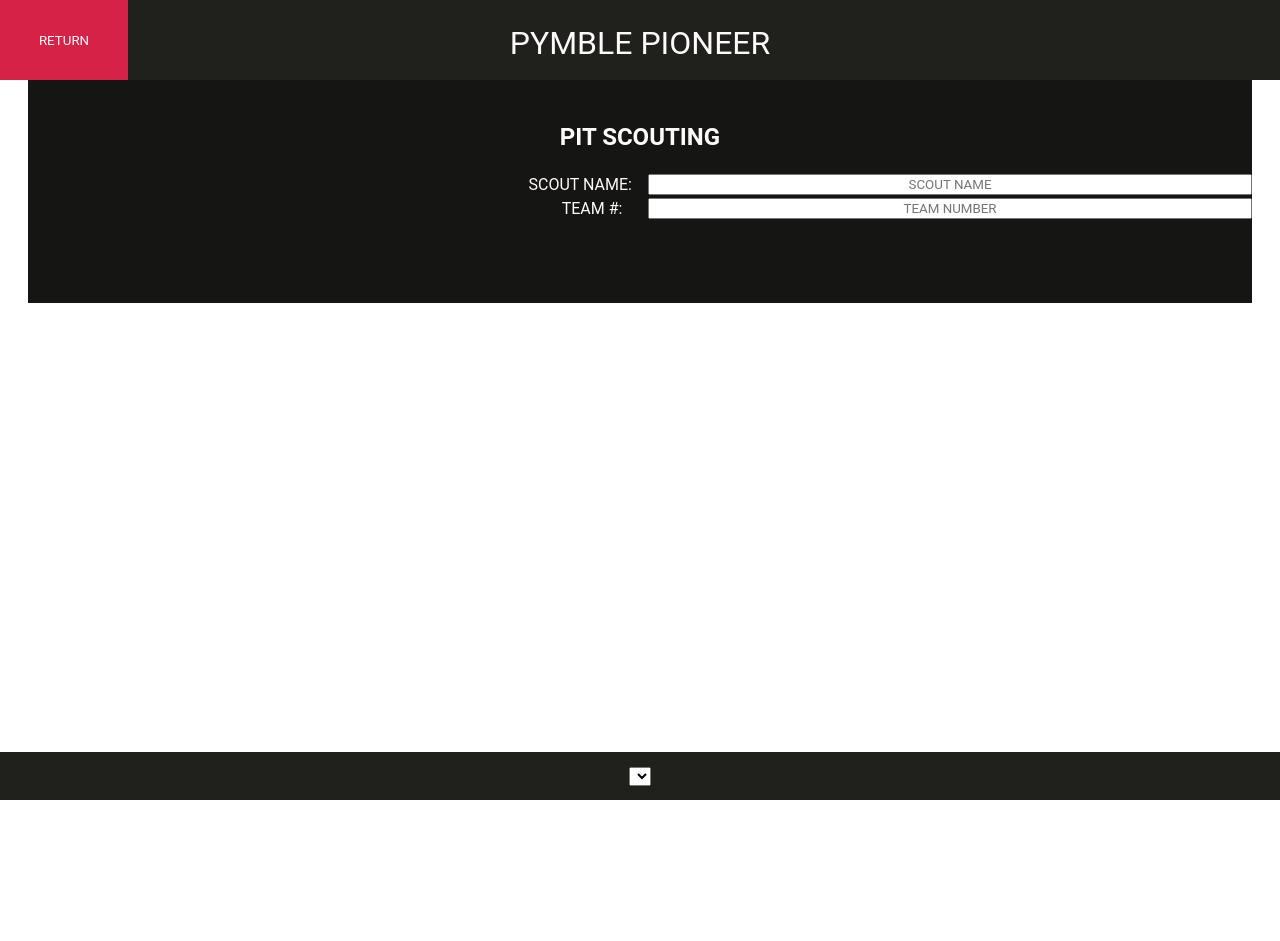
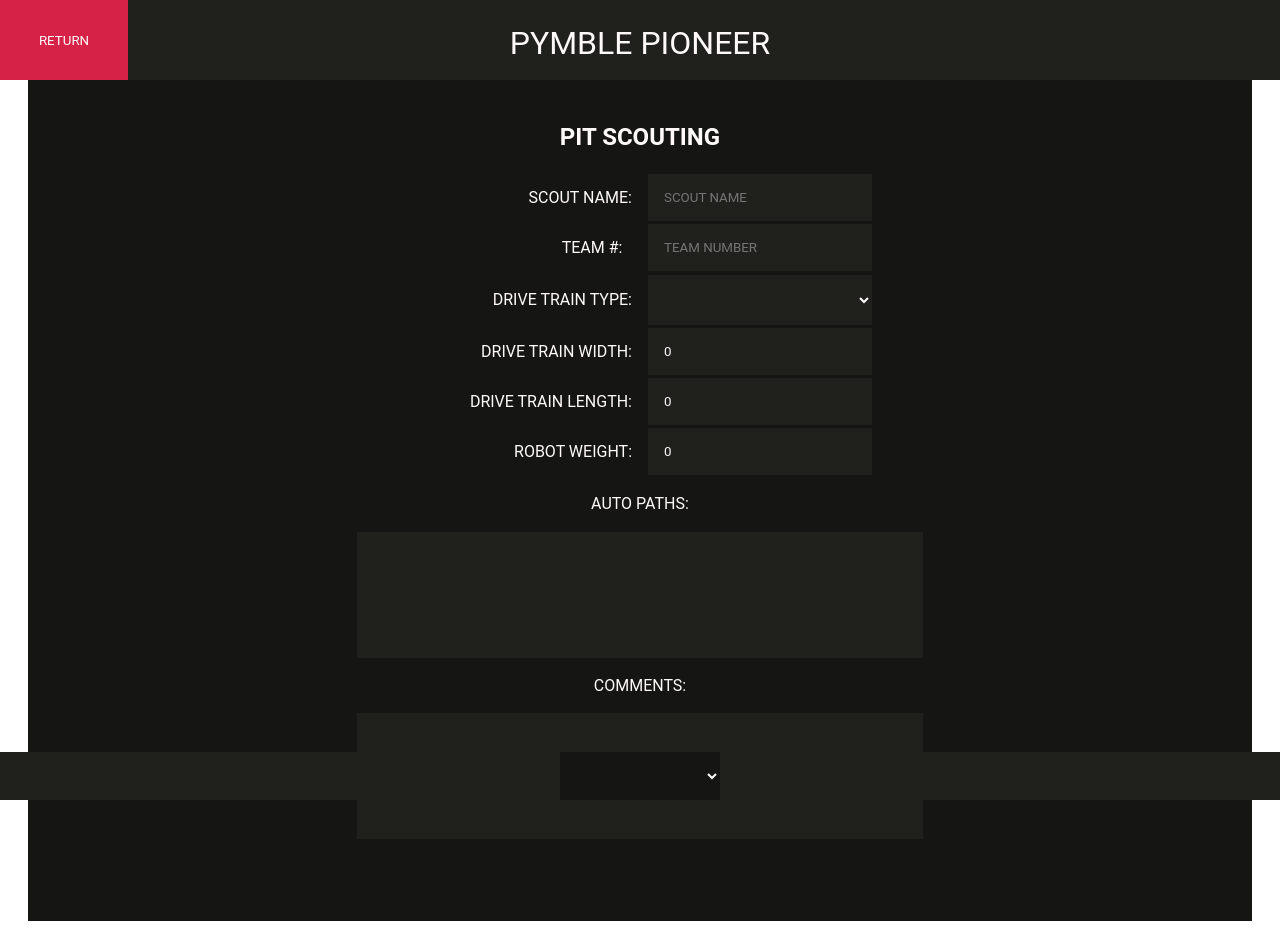
Before and after one commit to Froze-N-Milk/Pymble-Pioneer-2023champsOUTDATED, a SvelteKit app: page / in a window 1280 px wide. Both pictures are taken after a click on the button 760 px from the left and 128 px from the top of the page. Before the commit the page ends 800 px from the top, so only its background shows below. Built offline with nearby package versions, Linux system fonts and the light colour scheme.

Commit message:
Pit scouting draft 1

```diff
--- a/src/routes/PitScouting/PitScouting.svelte
+++ b/src/routes/PitScouting/PitScouting.svelte
@@ -1,6 +1,7 @@
 <script lang="ts">
 	import { PitScoutingArray } from './../Utils/stores.js';
     import { onMount } from "svelte";
+    import Selector from '../Utils/Selector.svelte';
 
 	const regex = new RegExp("^[0-9]*$");
 
@@ -10,7 +11,17 @@
 				event.preventDefault();
 			}
 		});
-		document.getElementById("teamNumber")?.addEventListener("beforeinput", (event) => {
+		document.getElementById("width")?.addEventListener("beforeinput", (event) => {
+			if (event.data != null && !regex.test(event.data)) {
+				event.preventDefault();
+			}
+		});
+		document.getElementById("length")?.addEventListener("beforeinput", (event) => {
+			if (event.data != null && !regex.test(event.data)) {
+				event.preventDefault();
+			}
+		});
+		document.getElementById("weight")?.addEventListener("beforeinput", (event) => {
 			if (event.data != null && !regex.test(event.data)) {
 				event.preventDefault();
 			}
@@ -18,12 +29,11 @@
 	});
 
 	let formError: string;
-	let teamNumberSelector: string | number = ""
-	$: teamNumberSelector = teamNumberSelector === "" ? $PitScoutingArray[0].teamNumber : teamNumberSelector;
-	$: console.log("selected" + teamNumberSelector);
+	let selectedIndex = 0;
+	$: console.log("selected" + selectedIndex);
 	$: console.log("initial" + $PitScoutingArray[0].teamNumber);
 
-	$: SelectedPitScoutingEntry = $PitScoutingArray.filter(array => array.teamNumber === teamNumberSelector)[0] ?? $PitScoutingArray[0];
+	$: SelectedPitScoutingEntry = $PitScoutingArray.filter(array => array.teamNumber === $PitScoutingArray[selectedIndex].teamNumber)[0] ?? $PitScoutingArray[0];
 
 	$:allowAdvance = SelectedPitScoutingEntry.scouterName !== "" && SelectedPitScoutingEntry.teamNumber !== "" && SelectedPitScoutingEntry.teamNumber !== "";
 
@@ -37,21 +47,60 @@
 	}
 </script>
 
+<style>
+
+	.buttonLookAlike {
+		/* outline: 1px solid #151513; */
+		background: #151513;
+		/* background: #20201D; */
+		color: snow;
+		margin: none;
+		text-align: center;
+		padding-left: 2rem;
+		padding-right: 2rem;
+		overflow: hidden;
+		border: none;
+		height: calc(3rem);
+		width: 10rem;
+	}
+
+</style>
 
 <h2 class="sectionHeader">PIT SCOUTING</h2>
 
-<label for="" class="left-column">SCOUT NAME:</label>
-<input autocomplete="off" class="hoverSelfAnnounce" inputmode="text" type="text" placeholder="SCOUT NAME" bind:value={SelectedPitScoutingEntry.scouterName} />
+<form>
+	<label for="" class="left-column">SCOUT NAME:</label>
+	<input autocomplete="off" class="hoverSelfAnnounce" inputmode="text" type="text" placeholder="SCOUT NAME" bind:value={SelectedPitScoutingEntry.scouterName} />
 
-<label for="" class="left-column">TEAM #:</label>
-<input autocomplete="off" id="teamNumber" class="hoverSelfAnnounce" type="text" inputmode="numeric" placeholder="TEAM NUMBER" bind:value={SelectedPitScoutingEntry.teamNumber} />
+	<label for="" class="left-column">TEAM #:</label>
+	<input autocomplete="off" id="teamNumber" class="hoverSelfAnnounce" type="text" inputmode="numeric" placeholder="TEAM NUMBER" bind:value={SelectedPitScoutingEntry.teamNumber} />
 
+	<label for="" class="left-column">DRIVE TRAIN TYPE:</label>
+	<Selector options={["TANK", "SWERVE", "MECANUM", "OTHER"]} bind:value={SelectedPitScoutingEntry.driveTrainType} />
+
+	<label for="" class="left-column">DRIVE TRAIN WIDTH:</label>
+	<input autocomplete="off" id="width" class="hoverSelfAnnounce" type="text" inputmode="numeric" placeholder="WIDTH" bind:value={SelectedPitScoutingEntry.driveTrainSizeWidth} />
+
+	<label for="" class="left-column">DRIVE TRAIN LENGTH:</label>
+	<input autocomplete="off" id="length" class="hoverSelfAnnounce" type="text" inputmode="numeric" placeholder="LENGTH" bind:value={SelectedPitScoutingEntry.driveTrainSizeLength} />
+
+	<label for="" class="left-column">ROBOT WEIGHT:</label>
+	<input autocomplete="off" id="weight" class="hoverSelfAnnounce" type="text" inputmode="numeric" placeholder="WEIGHT" bind:value={SelectedPitScoutingEntry.robotWeight} />
+
+	<p class="sectionHeader">AUTO PATHS:</p>
+	<textarea class="sectionHeader hoverSelfAnnounce" rows="8" bind:value={SelectedPitScoutingEntry.autoPaths}></textarea>
+
+	<p class="sectionHeader">COMMENTS:</p>
+	<textarea class="sectionHeader hoverSelfAnnounce" rows="8" bind:value={SelectedPitScoutingEntry.comments}></textarea>
+
+
+</form>
 <div class="navbar">
 
-	<select class="buttonLookAlike hoverSelfAnnounce" bind:value={teamNumberSelector}>
-		{#each $PitScoutingArray.map(array => array.teamNumber) as option}
+	<select class="buttonLookAlike hoverSelfAnnounce" bind:value={selectedIndex}>
+		{#each Array.from(Array($PitScoutingArray.length),(x,i)=>i) as option}
 			<option value={option}>
-				{option}
+				{$PitScoutingArray[option].teamNumber}
 			</option>
 		{/each}
 	</select>
```
